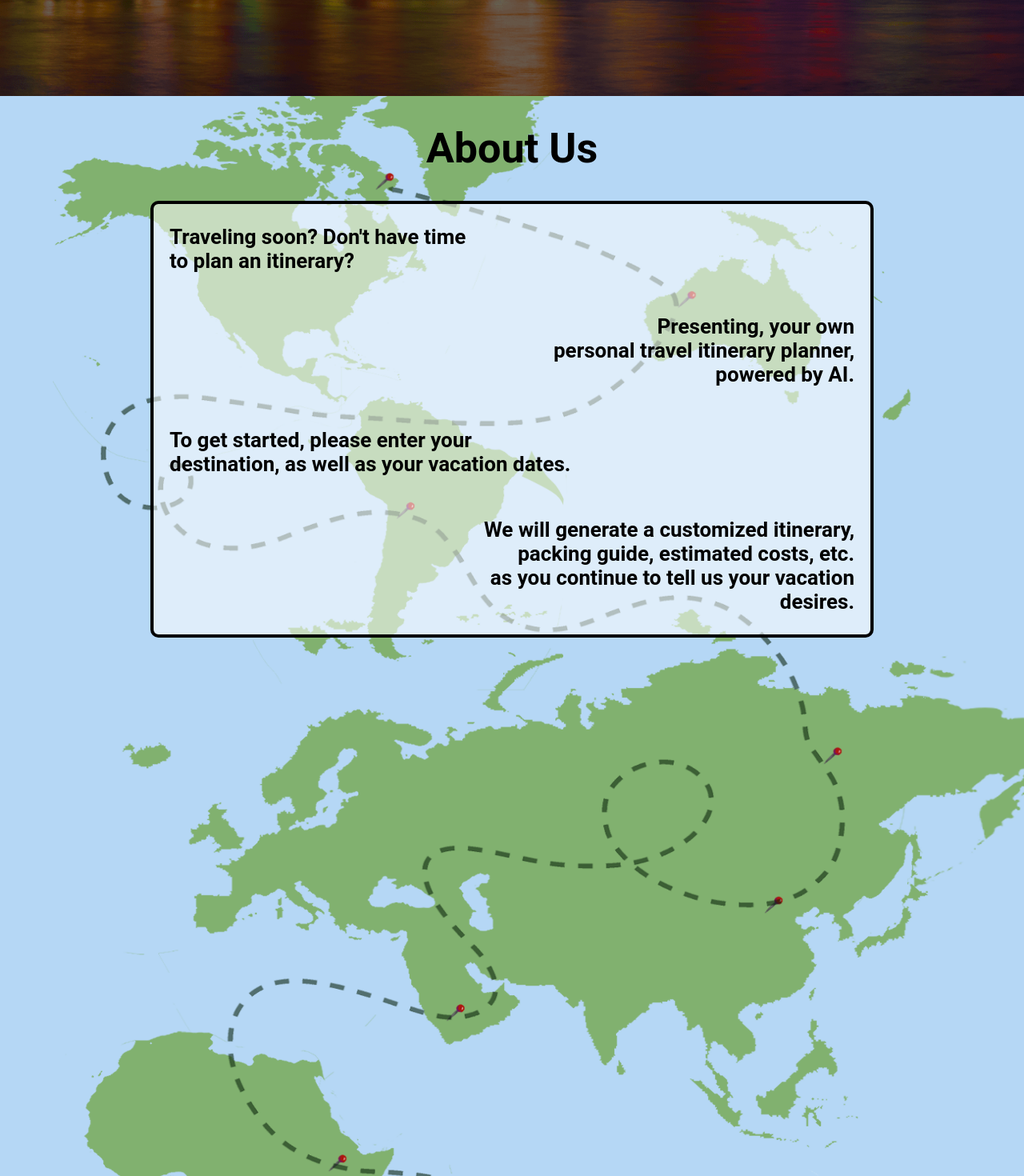
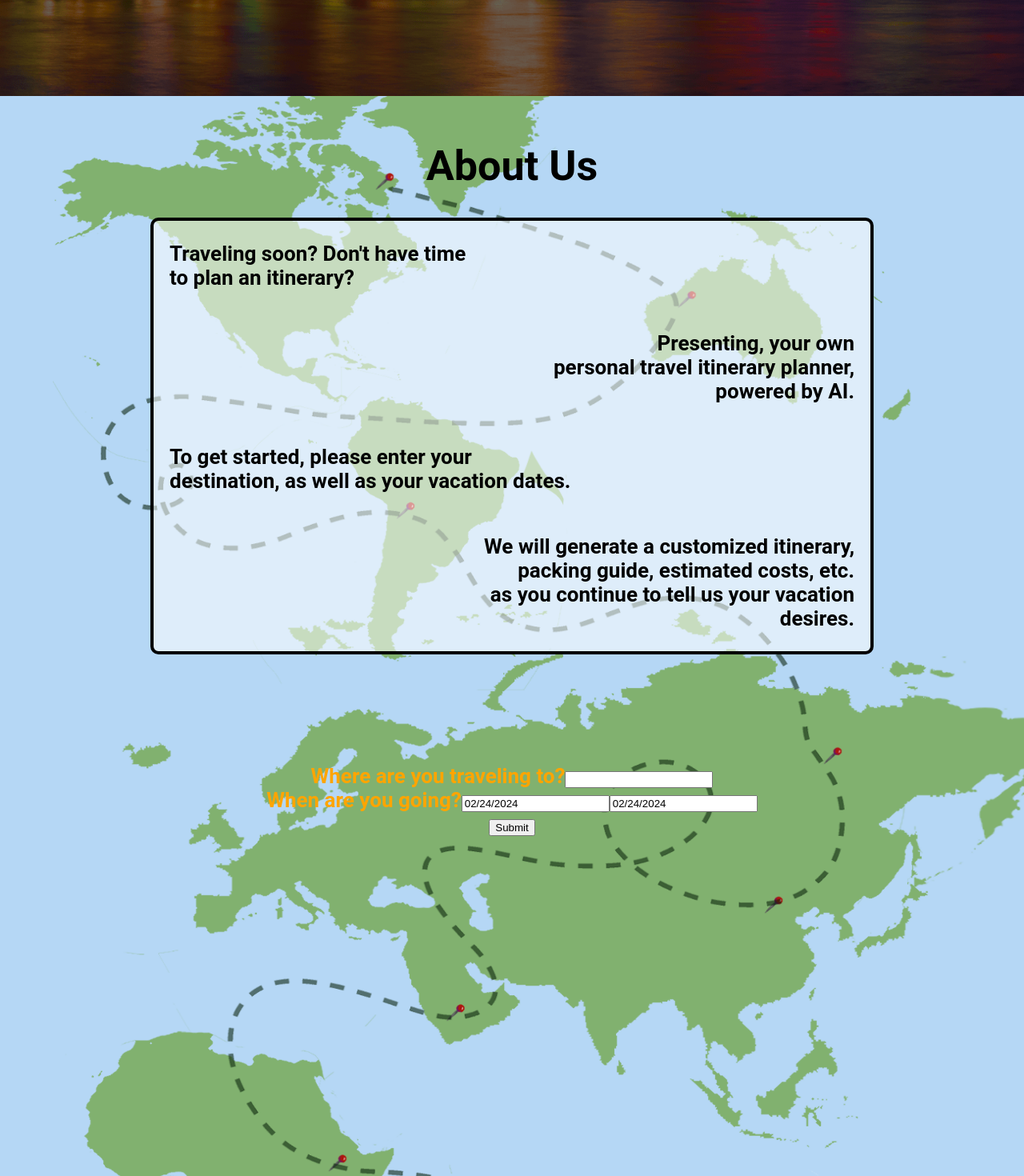
Before and after one commit to oliviaseto/travelbuddy, a React (Create React App) app: page / in a window 1280 px wide. Shown: the part 680-2150 px from the top of the page at 80% size. Built offline with nearby package versions, Linux system fonts and the light colour scheme; no server answers.

Commit message:
made position for aboutcontent absolute, fixed bug for invalid input for destination

```diff
--- a/src/AboutUs.css
+++ b/src/AboutUs.css
@@ -16,8 +16,10 @@
   }
 
 .About-content {
+    margin-top:-110vh;
     color:black;
-    margin-bottom: auto;
+    position: absolute;
+
 }
 
 .text-container {
@@ -27,8 +29,6 @@
     background-color:rgba(255, 255, 255, 0.558);
     border-radius:10px;
     border: 4px solid;
-
-
   }
 
   .left-text {
@@ -54,8 +54,8 @@
     order: 1; /* Left-aligned paragraphs */
   }
 .chat{
+    margin-top: 20vh;
     color: orange;
-    margin-top:auto;
 }
 .submitbutton{
     background-color: white;
@@ -70,4 +70,4 @@
 .submitbutton:hover{
     background-color: #45a049; /* Darker green when hovered */
     cursor: pointer;
-  }
+}
--- a/src/AboutUs.js
+++ b/src/AboutUs.js
@@ -11,20 +11,37 @@ function AboutUs() {
   const [reply, setReply] = useState("");
   const [startDate, setStartDate] = useState(new Date()); // State for DatePicker
   const [endDate, setEndDate] = useState(new Date());
+  const [error,setError] = useState("");
+
 
   const client = new OpenAI({ apiKey: OPENAI_KEY, dangerouslyAllowBrowser: true });
 
   const handleDestinationChange = (event) => {
     setDestination(event.target.value);
   };
+  const validateDestination = () => {
+    // You can implement your validation logic here
+    // For example, check if the destination is in a predefined list of valid destinations
+    if (!destination|| destination.trim() === "") {
+      setError("Please input a valid destination"); // Set error message if the destination is not valid
+      setReply("");
+      return false;
+    } else {
+      setError(""); // Reset error message if the destination is not valid
+      return true;
+    }
+  };
 
 
   const callOpenAIAPI = async () => {
+    if (!validateDestination()) {
+      return; // Exit the function if the destination is not valid
+    }
     console.log("Calling the OpenAI API");
 
     try {
       const response = await client.chat.completions.create({
-        model: "gpt-4",
+        model: "gpt-3.5-turbo",
         messages: [
           {
             role: "user",
@@ -43,6 +60,7 @@ function AboutUs() {
 
   const handleSubmit = async (event) => {
     event.preventDefault();
+
     await callOpenAIAPI();
   };
 
@@ -70,6 +88,7 @@ function AboutUs() {
                   onChange={handleDestinationChange}
               />
           </label>
+          {error && <p className="error-message">{error}</p>} {/* Display error message if the destination is not valid */}
           <br />
           <label>
               When are you going?
```
